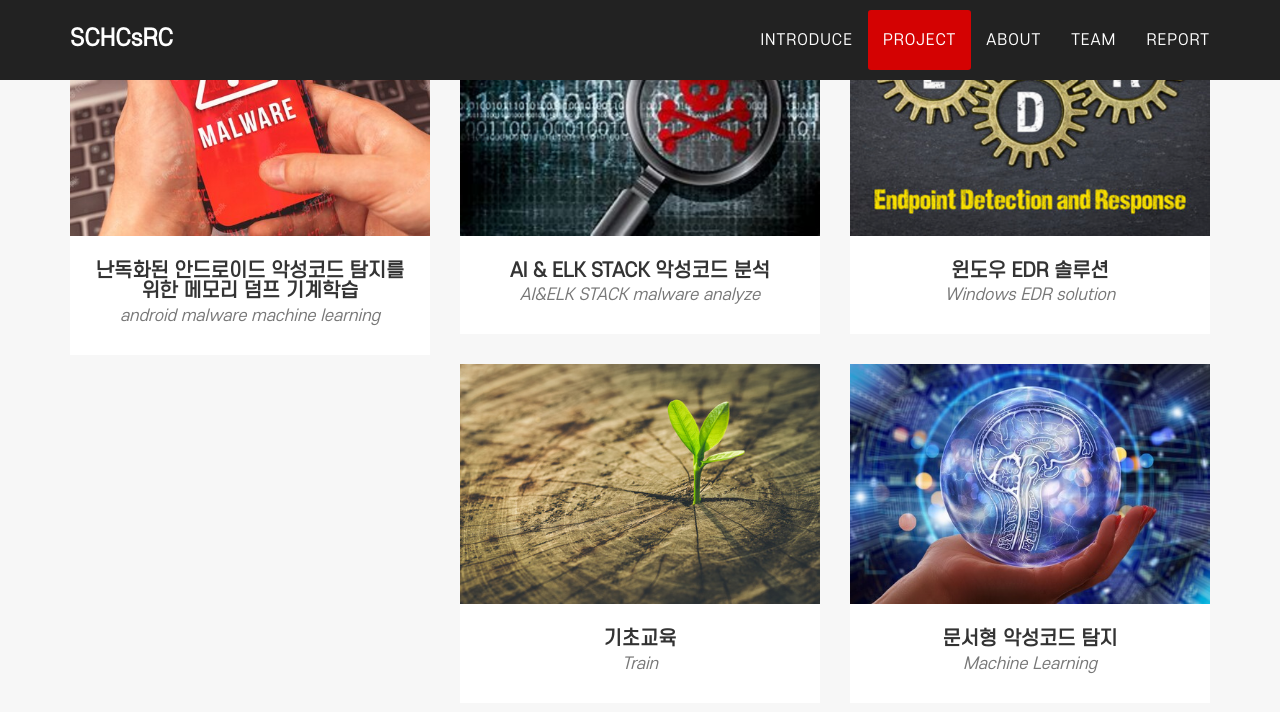
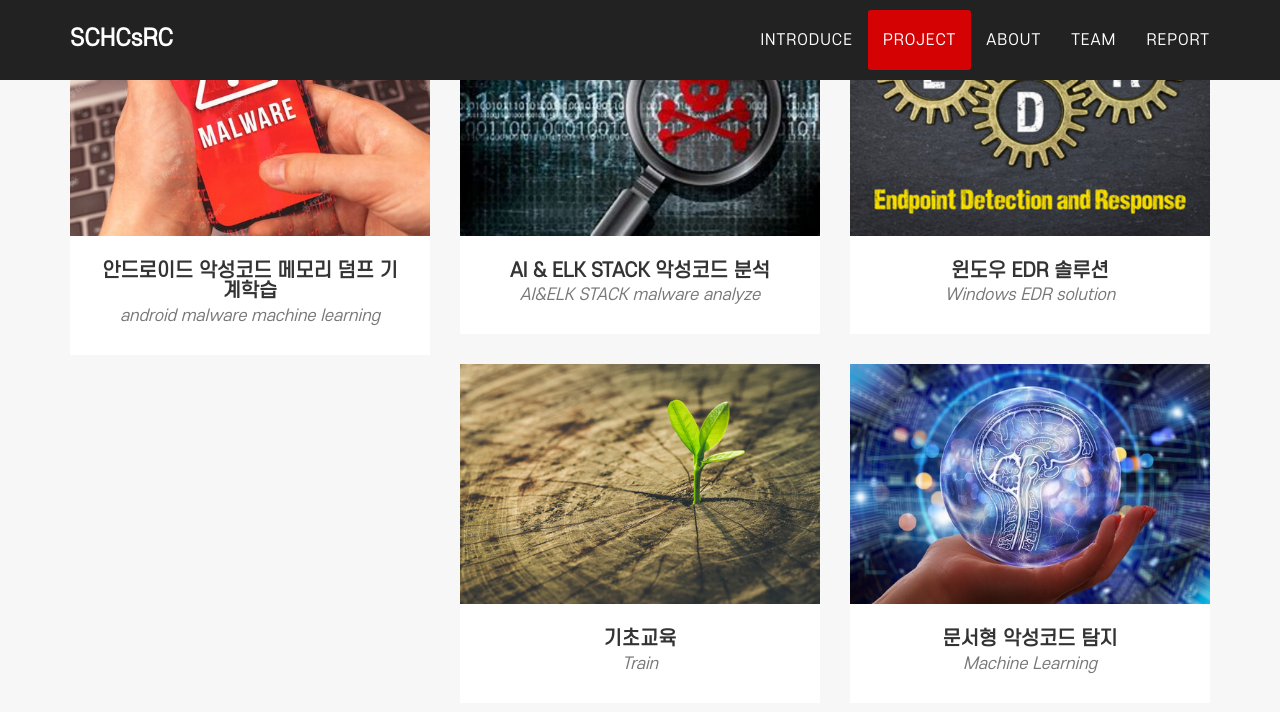
Before and after one commit to SCHCsRC/SCHCsRC.github.io, a Jekyll site: the page built from index.html, in a window 1280 px wide and 900 px high, scrolled down 1782 px. Shown: the top 712 px of the window. Built offline with Jekyll 4.4.1, drawn with Linux system fonts in a browser that asks for light colours; some web fonts are replaced.

Commit message:
edit project post's title

```diff
--- a/_posts/2023-05-02-android-malware.markdown
+++ b/_posts/2023-05-02-android-malware.markdown
@@ -1,5 +1,5 @@
 ---
-title: 난독화된 안드로이드 악성코드 탐지를 위한 메모리 덤프 기계학습
+title: 안드로이드 악성코드 메모리 덤프 기계학습
 subtitle: android malware machine learning
 layout: post
 modal-id: 6
```
